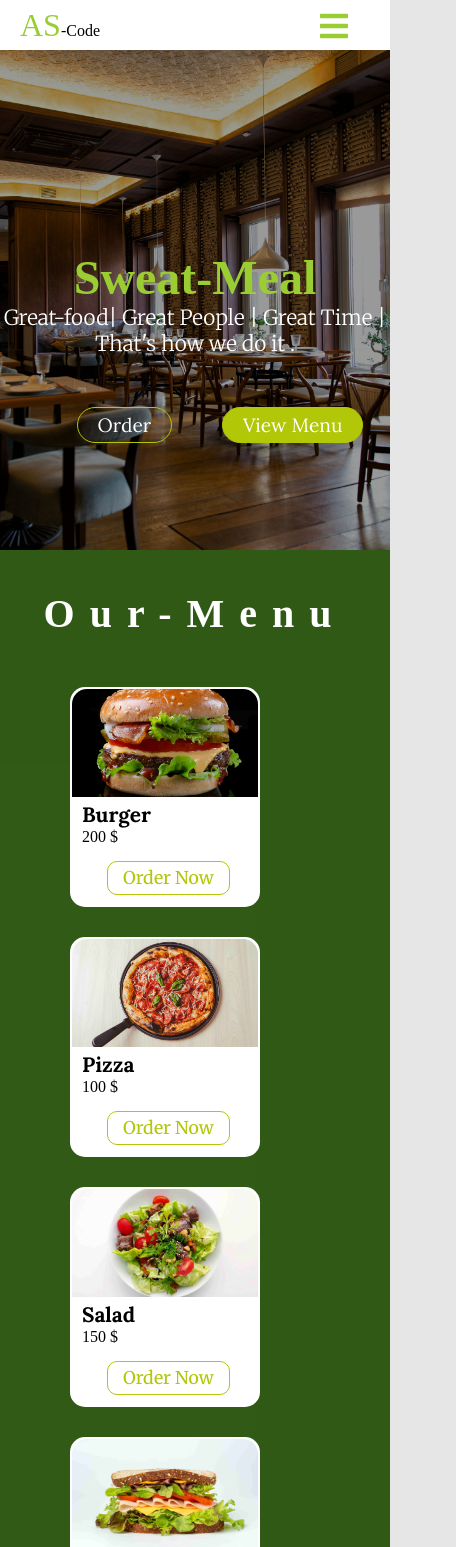
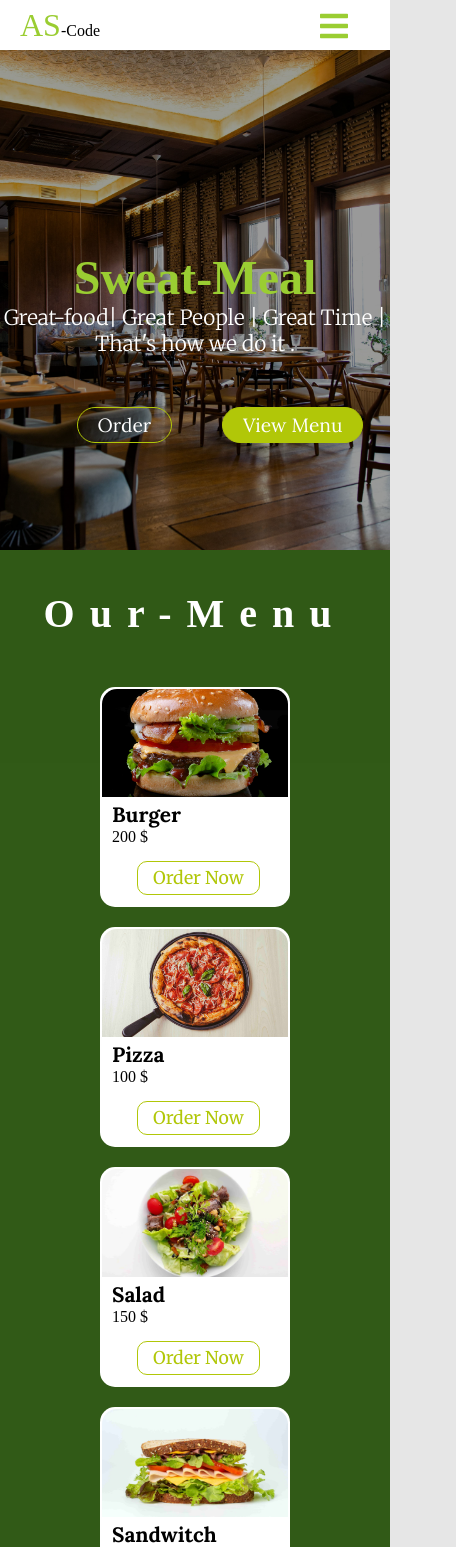
Before and after one commit to abzar12/abouzari-sweat-food, a React (Vite) app: page / in a window 390 px wide. Shown: the top 1547 px of the page, 456 px wide, since content can reach past the window. Built offline with nearby package versions, Linux system fonts and the light colour scheme; the HTML template or start-up script is replaced by a standard one; a web font is replaced by a local one.

Commit message:
responsible added to restaurant

```diff
--- a/src/style/home.css
+++ b/src/style/home.css
@@ -176,9 +176,9 @@ header {
 }
 
 .our-menu .ac-menu .ac-card {
-    display: grid;
-    grid-template-columns: repeat(auto-fit, minmax(190px, 250px));
-    gap: 30px;
+   display: grid;
+   grid-template-columns: repeat(3, 1fr);
+    gap: 20px;
     margin-top: 50px;
 }
 
@@ -430,6 +430,7 @@ header {
 }
 
 .teams .ac-teams h1 {
+    width: 100%;
     position: absolute;
     text-align: center;
     font-size: 5rem;
@@ -576,7 +577,6 @@ header {
 .ac-testimonial .ac-messages .contente {
     display: flex;
     max-width: 100%;
-    height: 100px;
     color: black;
     border-radius: 10px;
     background-color: white;
@@ -682,4 +682,31 @@ header {
         display: block;
         font-size: xx-large;
     }
+    .AboutUs .ac-about .ac-content {
+         grid-template-columns: 1fr ;
+         row-gap: 50px;
+    }
 }
+@media(max-width:700px){
+    .our-menu .ac-menu .ac-card {
+        grid-template-columns: repeat(2, 1fr);
+    }
+    .testimonial .ac-testimonial .ac-messages {
+         grid-template-columns: 1fr;
+    }
+}
+@media(max-width:500px){
+    .our-menu .ac-menu .ac-card {
+        grid-template-columns: 1fr;
+    }
+}
+@media(max-width:300px){
+    .ac-container .Dark .ac-button .button1 {
+        margin-left: 0;
+        margin-right: 15px;
+    }
+    .ac-container .Dark .ac-button .button2 {
+        margin-left: 0;
+    }
+
+}
```
